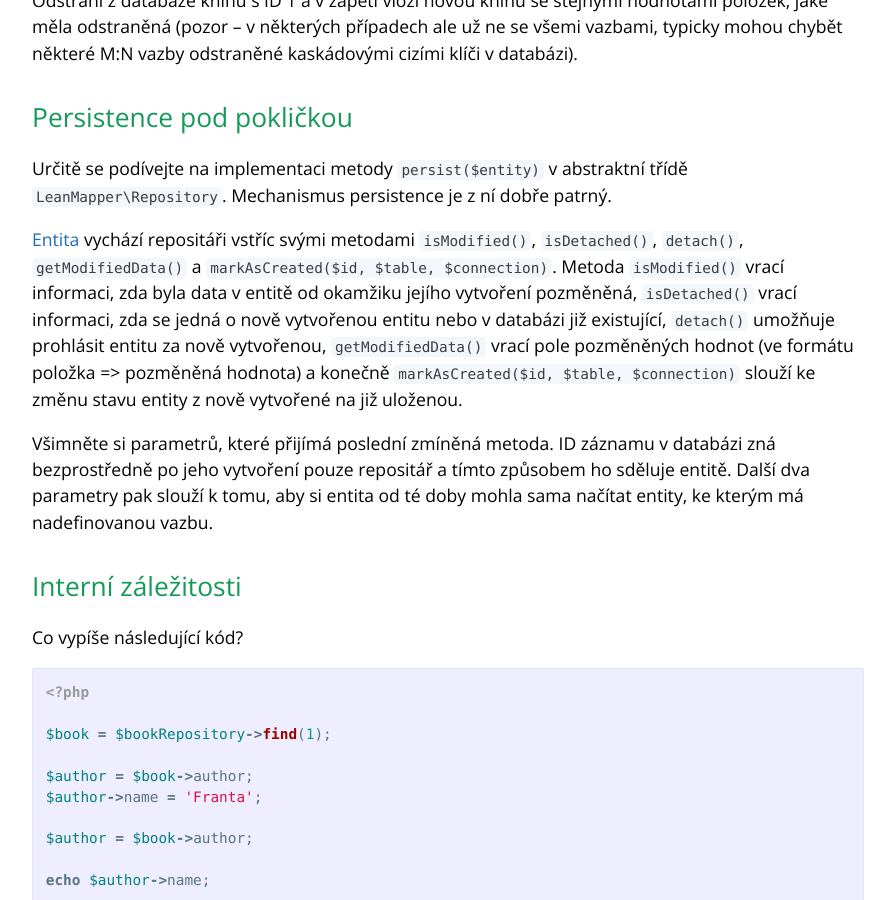
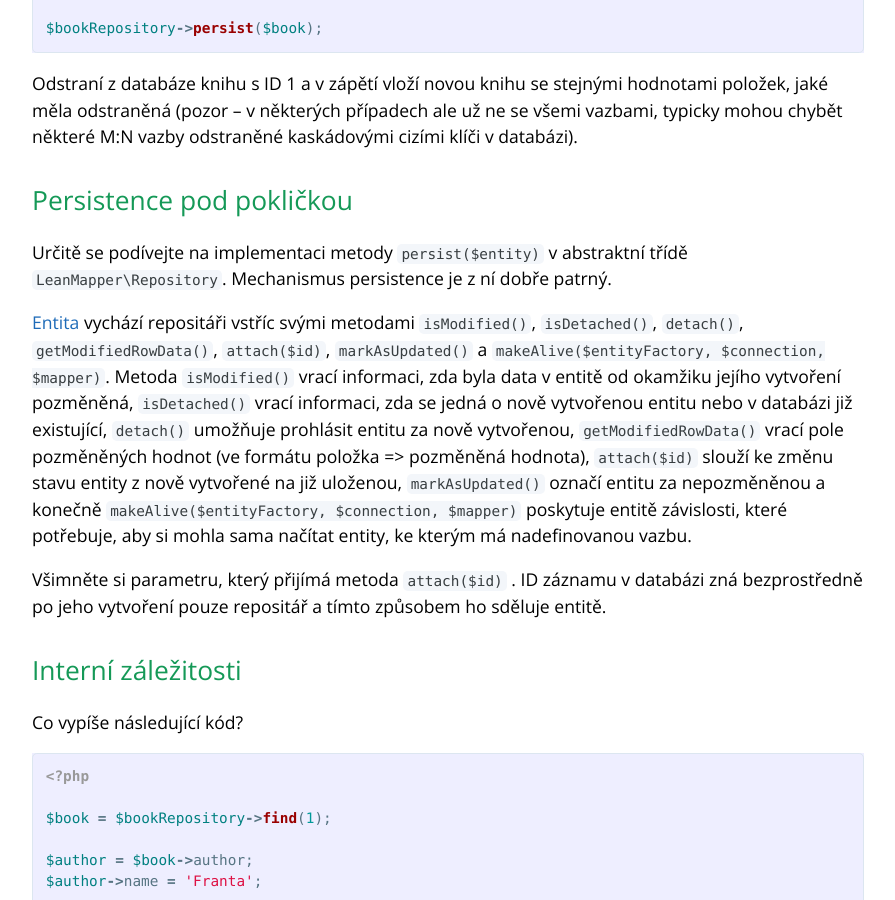
Before and after one commit to LeanMapper/LeanMapper.github.io, a Jekyll site: the page built from cs/docs/persistence.md, in a window 1280 px wide and 900 px high, scrolled down 3114 px. Shown: the whole window, without its empty margins (192-1087 px from the left). Built offline with Jekyll 4.4.1, drawn with Linux system fonts in a browser that asks for light colours; some of the changed text lies outside the part shown.

Commit message:
Persistence: updated

````diff
--- a/cs/docs/persistence.md
+++ b/cs/docs/persistence.md
@@ -16,9 +16,11 @@ Lean Mapper obsahuje vestavěnou podporu pro persistenci hodnot entity, které b
 use Model\Entity\Author;
 use Model\Repository\AuthorRepository;
 
-$connection = new DibiConnection(/*...*/);
+$connection = new LeanMapper\Connection(/*...*/);
+$mapper = new LeanMapper\DefaultMapper;
+$entityFactory = new LeanMapper\DefaultEntityFactory;
 
-$authorRepository = new AuthorRepository($connection);
+$authorRepository = new AuthorRepository($connection, $mapper, $entityFactory);
 
 $author = new Author;
 $author->name = 'Robert Martin';
@@ -45,10 +47,12 @@ use Model\Entity\Book;
 use Model\Repository\AuthorRepository;
 use Model\Repository\BookRepository;
 
-$connection = new DibiConnection(/*...*/);
+$connection = new LeanMapper\Connection(/*...*/);
+$mapper = new LeanMapper\DefaultMapper;
+$entityFactory = new LeanMapper\DefaultEntityFactory;
 
-$authorRepository = new AuthorRepository($connection);
-$bookRepository = new BookRepository($connection);
+$authorRepository = new AuthorRepository($connection, $mapper, $entityFactory);
+$bookRepository = new BookRepository($connection, $mapper, $entityFactory);
 
 $author = $authorRepository->find(1);
 
@@ -70,7 +74,7 @@ Jak je z ukázek patrné, persistence v Lean Mapperu je naprosto intuitivní.
 
 Aby byla persistence v Lean Mapperu co nejintuitivnější, má určitě specifika.
 
-V Lean Mapperu strikně platí, že entity neumějí samy sebe persistovat – potřebují k tomu repositáře. V následující ukázce se uloží pozměněný název knihy, ale už ne pozměněný název autora:
+V Lean Mapperu strikně platí, že entity neumějí samy sebe persistovat – potřebují k tomu [repositáře](/cs/docs/repositare/). V následující ukázce se uloží pozměněný název knihy, ale už ne pozměněný název autora:
 
 ``` php
 <?php
@@ -127,9 +131,9 @@ Odstraní z databáze knihu s ID 1 a v zápětí vloží novou knihu se stejným
 
 Určitě se podívejte na implementaci metody `persist($entity)` v abstraktní třídě `LeanMapper\Repository`. Mechanismus persistence je z ní dobře patrný.
 
-[Entita](https://codedoc.pub/tharos/leanmapper/v3.1.1/class-LeanMapper.Entity.html) vychází repositáři vstříc svými metodami `isModified()`, `isDetached()`, `detach()`, `getModifiedData()` a `markAsCreated($id, $table, $connection)`. Metoda `isModified()` vrací informaci, zda byla data v entitě od okamžiku jejího vytvoření pozměněná, `isDetached()` vrací informaci, zda se jedná o nově vytvořenou entitu nebo v databázi již existující, `detach()` umožňuje prohlásit entitu za nově vytvořenou, `getModifiedData()` vrací pole pozměněných hodnot (ve formátu položka => pozměněná hodnota) a konečně `markAsCreated($id, $table, $connection)` slouží ke změnu stavu entity z nově vytvořené na již uloženou.
+[Entita](https://codedoc.pub/tharos/leanmapper/v3.1.1/class-LeanMapper.Entity.html) vychází repositáři vstříc svými metodami `isModified()`, `isDetached()`, `detach()`, `getModifiedRowData()`, `attach($id)`, `markAsUpdated()` a `makeAlive($entityFactory, $connection, $mapper)`. Metoda `isModified()` vrací informaci, zda byla data v entitě od okamžiku jejího vytvoření pozměněná, `isDetached()` vrací informaci, zda se jedná o nově vytvořenou entitu nebo v databázi již existující, `detach()` umožňuje prohlásit entitu za nově vytvořenou, `getModifiedRowData()` vrací pole pozměněných hodnot (ve formátu položka => pozměněná hodnota), `attach($id)` slouží ke změnu stavu entity z nově vytvořené na již uloženou, `markAsUpdated()` označí entitu za nepozměněnou a konečně `makeAlive($entityFactory, $connection, $mapper)` poskytuje entitě závislosti, které potřebuje, aby si mohla sama načítat entity, ke kterým má nadefinovanou vazbu.
 
-Všimněte si parametrů, které přijímá poslední zmíněná metoda. ID záznamu v databázi zná bezprostředně po jeho vytvoření pouze repositář a tímto způsobem ho sděluje entitě. Další dva parametry pak slouží k tomu, aby si entita od té doby mohla sama načítat entity, ke kterým má nadefinovanou vazbu.
+Všimněte si parametru, který přijímá metoda `attach($id)` . ID záznamu v databázi zná bezprostředně po jeho vytvoření pouze repositář a tímto způsobem ho sděluje entitě.
 
 
 ## Interní záležitosti {#toc-interni-zalezitosti}
````
